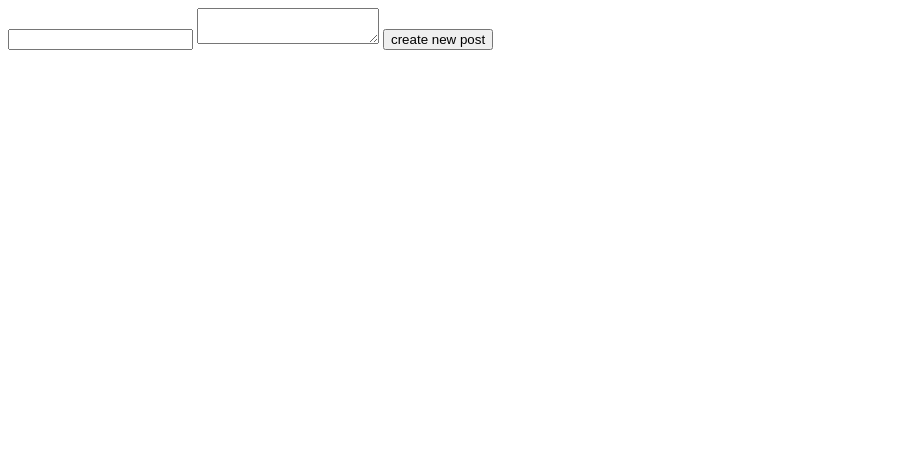
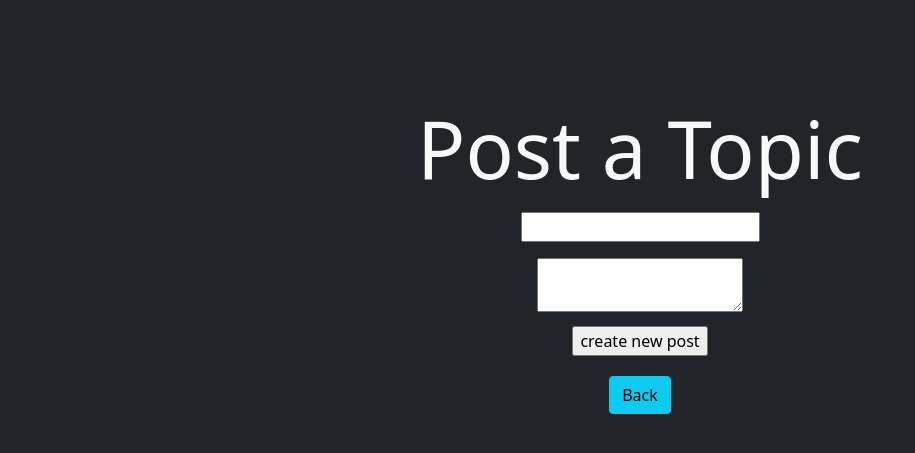
Before and after one commit to pImendoza/BSM, a Flask app: page /topic/new in a window 1280 px wide. Shown: the top 453 px of the page, without its empty margins (0-915 px from the left). Run offline with Flask 2, Linux system fonts and the light colour scheme; parts of the project's set-up code (start-up, migrations or seed data) failed here and were passed over.

Commit message:
Update newtopic.html

```diff
--- a/templates/newtopic.html
+++ b/templates/newtopic.html
@@ -4,18 +4,29 @@
     <meta charset="UTF-8">
     <meta http-equiv="X-UA-Compatible" content="IE=edge">
     <meta name="viewport" content="width=device-width, initial-scale=1.0">
-    <title>Document</title>
+    <title>New Topic</title>
+    <link href="https://cdn.jsdelivr.net/npm/bootstrap@5.1.3/dist/css/bootstrap.min.css" rel="stylesheet" integrity="sha384-1BmE4kWBq78iYhFldvKuhfTAU6auU8tT94WrHftjDbrCEXSU1oBoqyl2QvZ6jIW3" crossorigin="anonymous">
 </head>
-<body>
+<style>
+    body {
+        padding-top: 100px;
+    }
+    button {
+        margin-top: 20px;
+    }
+</style>
+<body class = "bg-dark text-light text-center">
 
 
+    <h1 class = "display-1">Post a Topic</h1>
     <form method="POST" action="/topic/new">
-        {{ form.hidden_tag() }}
-        {{form.subject}}
-        {{form.content}}
-        {{form.submit}}
+        <div>{{ form.hidden_tag() }}</div>
+        <div class= "py-2">{{form.subject}}</div>
+        <div class = "py-2">{{form.content}}</div>
+        <div >{{form.submit}}</div>
     </form>
 
+    <button class="btn btn-info" onclick="window.location.href=' http://127.0.0.1:5000/topic';">Back</button>
 
 </body>
 </html>
```
